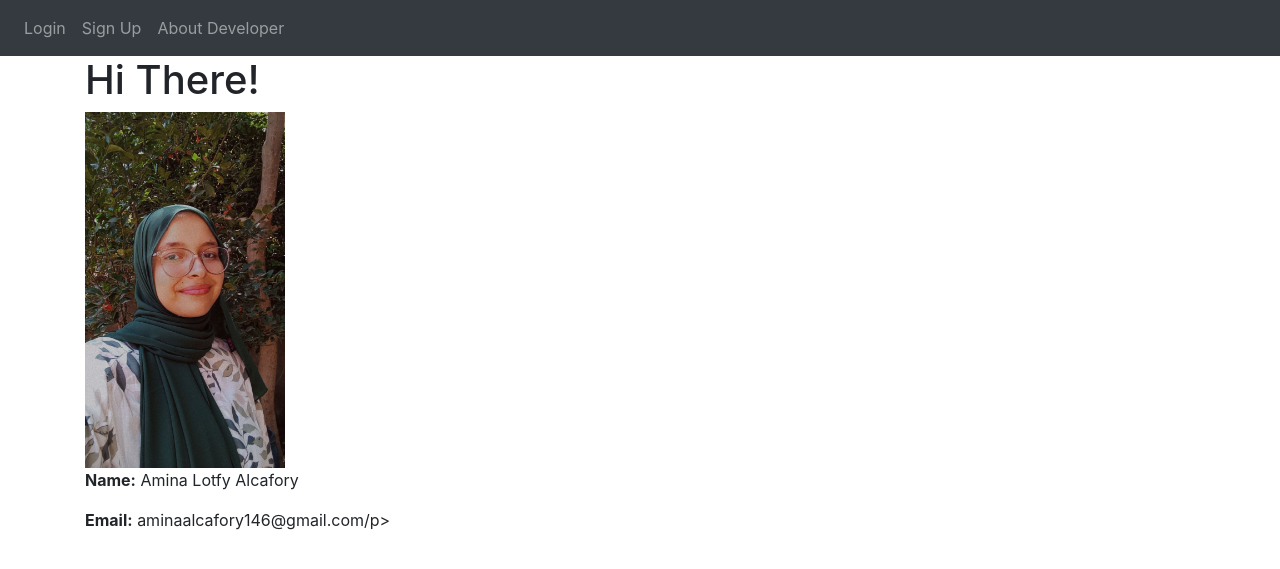
After one commit to Amina018/flask_note_app, a Flask app: page /about-developer in a window 1280 px wide. The commit adds this page. Shown: the top 569 px of the page. Run offline with Flask 3, Linux system fonts and the light colour scheme; some libraries are stand-ins or nearby versions.

Commit message:
add about developer page

```diff
--- /dev/null
+++ b/website/templates/about_developer.html
@@ -0,0 +1,20 @@
+{% extends "base.html" %}
+
+{% block title %}About{% endblock %}
+
+{% block content %}
+<body>
+    <div class="about-developer-container">
+        <h1>Hi There!</h1>
+        <div class="developer-info">
+            <img src="/static/test.jpg" alt="Developer Image" width="200">
+        </div>
+        <div class="developer-text">
+            <p><strong>Name:</strong> Amina Lotfy Alcafory</p>
+            <p><strong>Email:</strong> aminaalcafory146@gmail.com/p>
+            <!-- Add any additional information about the developer here -->
+        </div>
+    </body>
+{% endblock %}
+<!-- Include the CSS file -->
+<link rel="stylesheet" type="text/css" href="static/styles.css">
--- a/website/templates/base.html
+++ b/website/templates/base.html
@@ -32,9 +32,11 @@
           {% if user.is_authenticated %}
           <a class="nav-item nav-link" id="home" href="/">Home</a>
           <a class="nav-item nav-link" id="logout" href="/logout">Logout</a>
+          <a class="nav-item nav-link" id="aboutDeveloper" href="/about-developer">About Developer</a> <!-- New button for authenticated users -->
           {% else %}
           <a class="nav-item nav-link" id="login" href="/login">Login</a>
           <a class="nav-item nav-link" id="signUp" href="/sign-up">Sign Up</a>
+          <a class="nav-item nav-link" id="aboutDeveloper" href="/about-developer">About Developer</a> <!-- New button for authenticated users -->
           {% endif %}
         </div>
       </div>
--- a/website/views.py
+++ b/website/views.py
@@ -4,7 +4,7 @@ from .models import Note, User
 from . import db
 import json
 
-views = Blueprint('views',__name__)
+views = Blueprint('views',__name__, template_folder='templates')
 
 
 @views.route('/', methods=['GET', 'POST'])
@@ -35,3 +35,7 @@ def delete_note():
             db.session.commit()
 
     return jsonify({})
+
+@views.route('/about-developer', methods=['GET'])
+def about_developer():
+    return render_template('about_developer.html', user=current_user)
```
Also changed, not shown: test.py (deleted, +0 -9 lines), website/static/style.css (added, +28 -0 lines), website/static/test.jpg (added).
